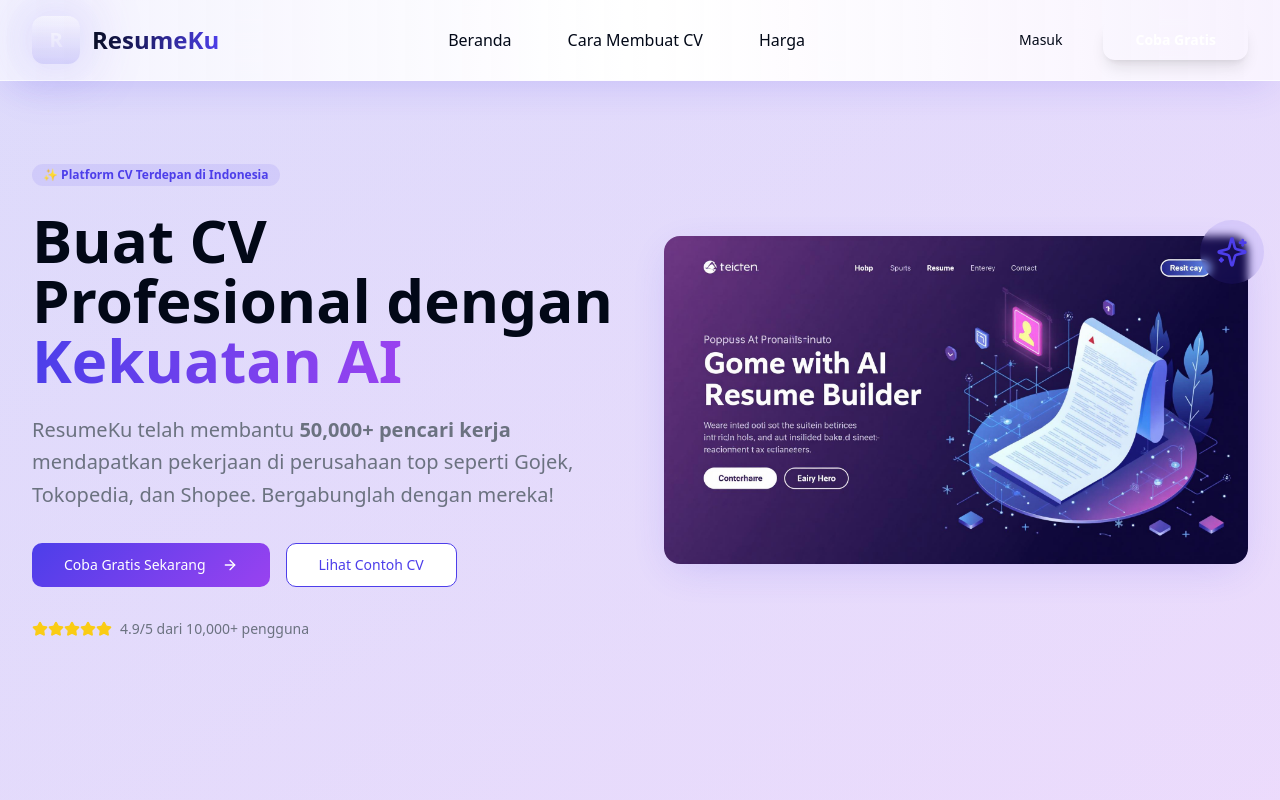
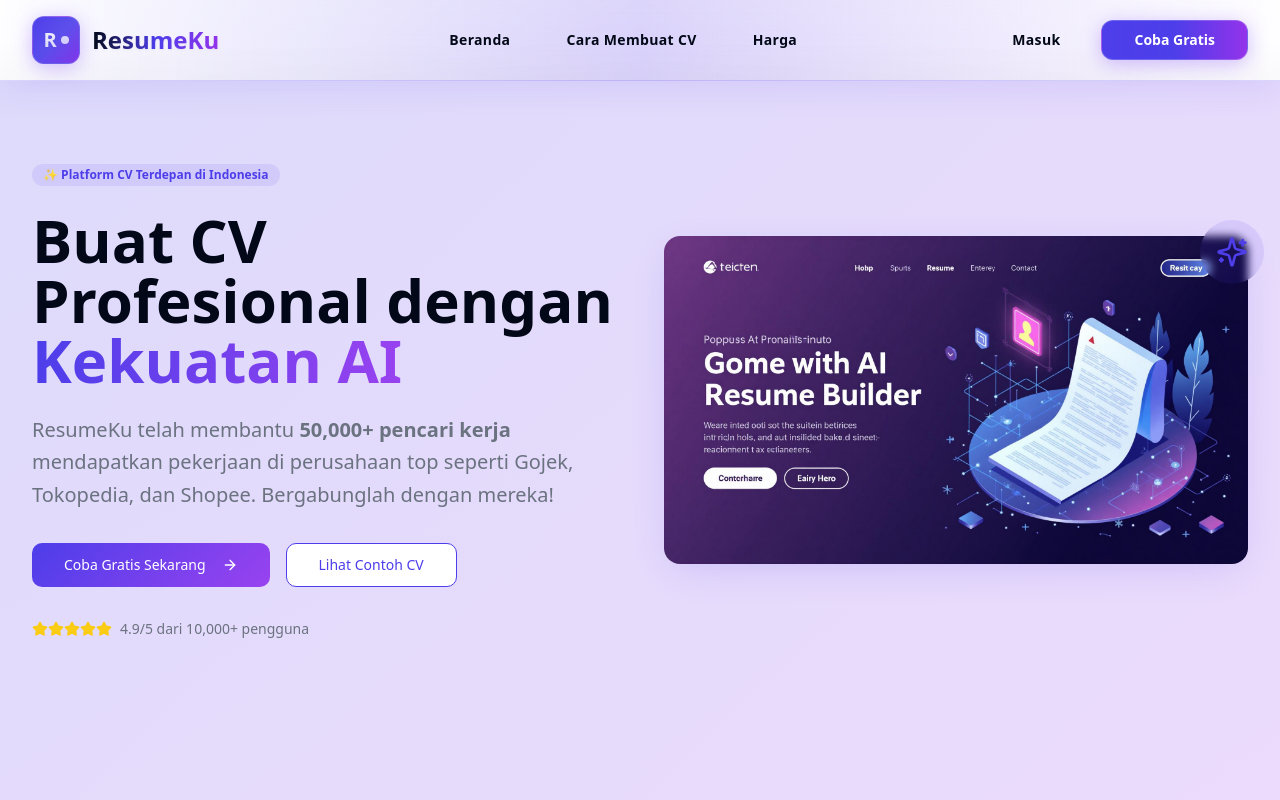
Before and after one commit to sasonoto/resumeKu-landingPage, a React (Vite) app: page / in a window 1280 px wide. Shown: the top 800 px of the page. Built offline with nearby package versions, Linux system fonts and the light colour scheme.

Commit message:
Refine Navbar and Logo
- Fix visibility of "Coba Gratis" button.
- Apply 3D gradient and subtle shadow to navbar background.
- Harmonize menu item font and style.
- Generate a new modern logo with an "R" and a blinking star, featuring a 3D purple gradient.

```diff
--- a/src/components/layout/Navbar.tsx
+++ b/src/components/layout/Navbar.tsx
@@ -7,19 +7,22 @@ export const Navbar = () => {
   const [isOpen, setIsOpen] = useState(false);
 
   return (
-    <nav className="fixed top-0 w-full bg-background/90 backdrop-blur-xl border-b border-white/10 z-50 shadow-elegant">
-      <div className="absolute inset-0 bg-gradient-to-r from-primary/5 via-background/95 to-accent/5"></div>
+    <nav className="fixed top-0 w-full bg-gradient-to-r from-background/95 via-primary/5 to-background/95 backdrop-blur-xl border-b border-primary/20 z-50 shadow-[0_8px_32px_rgba(0,0,0,0.12)] shadow-primary/10">
+      <div className="absolute inset-0 bg-gradient-to-b from-white/[0.08] via-transparent to-black/[0.02] pointer-events-none"></div>
       <div className="relative max-w-7xl mx-auto px-4 sm:px-6 lg:px-8">
         <div className="flex items-center justify-between h-20">
           <div className="flex items-center">
             <Link to="/" className="flex items-center space-x-3 group">
               <div className="relative">
-                <div className="w-12 h-12 rounded-xl bg-gradient-primary flex items-center justify-center shadow-glow group-hover:shadow-[0_0_30px_hsl(245_80%_58%/0.6)] transition-all duration-300 group-hover:scale-110">
-                  <span className="text-white font-bold text-xl">R</span>
+                <div className="w-12 h-12 rounded-xl bg-gradient-to-br from-primary via-primary/90 to-purple-600 flex items-center justify-center shadow-[0_4px_20px_rgba(139,92,246,0.4)] group-hover:shadow-[0_8px_30px_rgba(139,92,246,0.6)] transition-all duration-300 group-hover:scale-110 border border-white/20">
+                  <div className="relative flex items-center justify-center">
+                    <span className="text-white font-bold text-xl mr-1 drop-shadow-sm">R</span>
+                    <div className="w-2 h-2 bg-white rounded-full animate-pulse shadow-sm"></div>
+                  </div>
                 </div>
-                <div className="absolute inset-0 rounded-xl bg-gradient-to-t from-primary/20 to-transparent"></div>
+                <div className="absolute inset-0 rounded-xl bg-gradient-to-t from-primary/30 to-transparent"></div>
               </div>
-              <span className="font-bold text-2xl bg-gradient-to-r from-foreground to-primary bg-clip-text text-transparent">
+              <span className="font-bold text-2xl bg-gradient-to-r from-foreground via-primary to-purple-600 bg-clip-text text-transparent drop-shadow-sm">
                 ResumeKu
               </span>
             </Link>
@@ -30,7 +33,7 @@ export const Navbar = () => {
             <div className="ml-10 flex items-center space-x-2">
               <Link
                 to="/"
-                className="relative px-6 py-3 text-foreground hover:text-primary transition-all duration-300 font-medium group"
+                className="relative px-6 py-3 text-foreground hover:text-primary transition-all duration-300 font-semibold text-sm tracking-wide group"
               >
                 <span className="relative z-10">Beranda</span>
                 <div className="absolute inset-0 rounded-lg bg-gradient-to-r from-primary/0 via-primary/5 to-primary/0 opacity-0 group-hover:opacity-100 transition-all duration-300 group-hover:shadow-lg"></div>
@@ -38,7 +41,7 @@ export const Navbar = () => {
               </Link>
               <Link
                 to="/cara-membuat-cv"
-                className="relative px-6 py-3 text-foreground hover:text-primary transition-all duration-300 font-medium group"
+                className="relative px-6 py-3 text-foreground hover:text-primary transition-all duration-300 font-semibold text-sm tracking-wide group"
               >
                 <span className="relative z-10">Cara Membuat CV</span>
                 <div className="absolute inset-0 rounded-lg bg-gradient-to-r from-primary/0 via-primary/5 to-primary/0 opacity-0 group-hover:opacity-100 transition-all duration-300 group-hover:shadow-lg"></div>
@@ -46,7 +49,7 @@ export const Navbar = () => {
               </Link>
               <Link
                 to="/harga"
-                className="relative px-6 py-3 text-foreground hover:text-primary transition-all duration-300 font-medium group"
+                className="relative px-6 py-3 text-foreground hover:text-primary transition-all duration-300 font-semibold text-sm tracking-wide group"
               >
                 <span className="relative z-10">Harga</span>
                 <div className="absolute inset-0 rounded-lg bg-gradient-to-r from-primary/0 via-primary/5 to-primary/0 opacity-0 group-hover:opacity-100 transition-all duration-300 group-hover:shadow-lg"></div>
@@ -58,7 +61,7 @@ export const Navbar = () => {
           <div className="hidden md:flex items-center space-x-4">
             <Button
               variant="ghost"
-              className="relative px-6 py-3 text-foreground hover:text-primary border border-transparent hover:border-primary/20 hover:bg-primary/5 transition-all duration-300 font-medium"
+              className="relative px-6 py-3 text-foreground hover:text-primary border border-transparent hover:border-primary/20 hover:bg-primary/5 transition-all duration-300 font-semibold text-sm tracking-wide"
               asChild
             >
               <a href="https://app.resumeku.id" target="_blank" rel="noopener noreferrer">
@@ -66,7 +69,7 @@ export const Navbar = () => {
               </a>
             </Button>
             <Button
-              className="relative px-8 py-3 bg-gradient-primary text-white font-semibold rounded-xl shadow-lg hover:shadow-glow hover:scale-105 transition-all duration-300 border-0 overflow-hidden group"
+              className="relative px-8 py-3 bg-gradient-to-r from-primary via-primary/90 to-purple-600 text-white font-semibold rounded-xl shadow-[0_4px_20px_rgba(139,92,246,0.4)] hover:shadow-[0_8px_30px_rgba(139,92,246,0.6)] hover:scale-105 transition-all duration-300 border border-white/20 overflow-hidden group"
               asChild
             >
               <a href="https://app.resumeku.id" target="_blank" rel="noopener noreferrer">
@@ -95,21 +98,21 @@ export const Navbar = () => {
             <div className="px-4 py-6 space-y-2">
               <Link
                 to="/"
-                className="block px-6 py-4 text-foreground hover:text-primary hover:bg-primary/5 rounded-xl transition-all duration-300 font-medium"
+                className="block px-6 py-4 text-foreground hover:text-primary hover:bg-primary/5 rounded-xl transition-all duration-300 font-semibold text-sm tracking-wide"
                 onClick={() => setIsOpen(false)}
               >
                 Beranda
               </Link>
               <Link
                 to="/cara-membuat-cv"
-                className="block px-6 py-4 text-foreground hover:text-primary hover:bg-primary/5 rounded-xl transition-all duration-300 font-medium"
+                className="block px-6 py-4 text-foreground hover:text-primary hover:bg-primary/5 rounded-xl transition-all duration-300 font-semibold text-sm tracking-wide"
                 onClick={() => setIsOpen(false)}
               >
                 Cara Membuat CV
               </Link>
               <Link
                 to="/harga"
-                className="block px-6 py-4 text-foreground hover:text-primary hover:bg-primary/5 rounded-xl transition-all duration-300 font-medium"
+                className="block px-6 py-4 text-foreground hover:text-primary hover:bg-primary/5 rounded-xl transition-all duration-300 font-semibold text-sm tracking-wide"
                 onClick={() => setIsOpen(false)}
               >
                 Harga
@@ -118,7 +121,7 @@ export const Navbar = () => {
                 <div className="flex flex-col space-y-3">
                   <Button
                     variant="ghost"
-                    className="justify-start px-6 py-4 text-foreground hover:text-primary hover:bg-primary/5 rounded-xl transition-all duration-300 font-medium"
+                    className="justify-start px-6 py-4 text-foreground hover:text-primary hover:bg-primary/5 rounded-xl transition-all duration-300 font-semibold text-sm tracking-wide"
                     asChild
                   >
                     <a href="https://app.resumeku.id" target="_blank" rel="noopener noreferrer">
@@ -126,7 +129,7 @@ export const Navbar = () => {
                     </a>
                   </Button>
                   <Button
-                    className="bg-gradient-primary text-white font-semibold rounded-xl shadow-lg hover:shadow-glow hover:scale-105 transition-all duration-300 py-4"
+                    className="bg-gradient-to-r from-primary via-primary/90 to-purple-600 text-white font-semibold rounded-xl shadow-[0_4px_20px_rgba(139,92,246,0.4)] hover:shadow-[0_8px_30px_rgba(139,92,246,0.6)] hover:scale-105 transition-all duration-300 py-4 border border-white/20"
                     asChild
                   >
                     <a href="https://app.resumeku.id" target="_blank" rel="noopener noreferrer">
```
